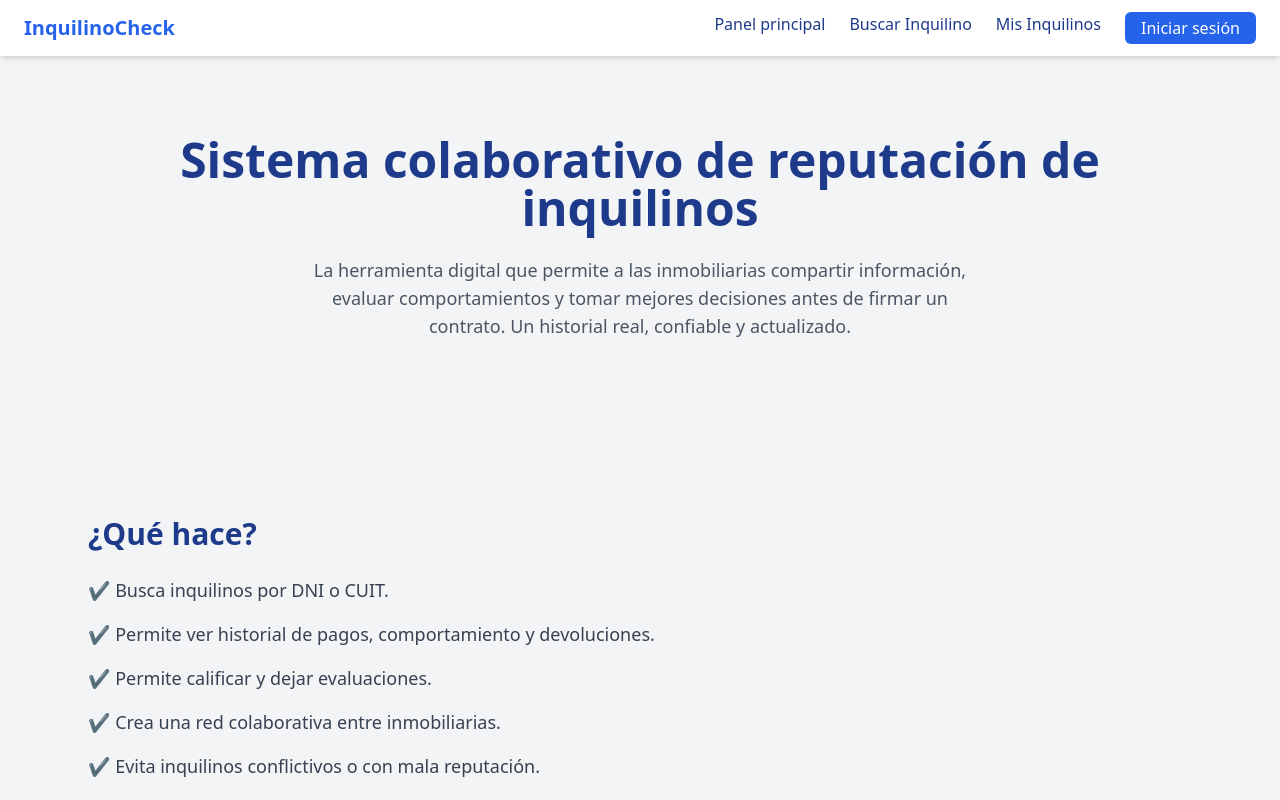
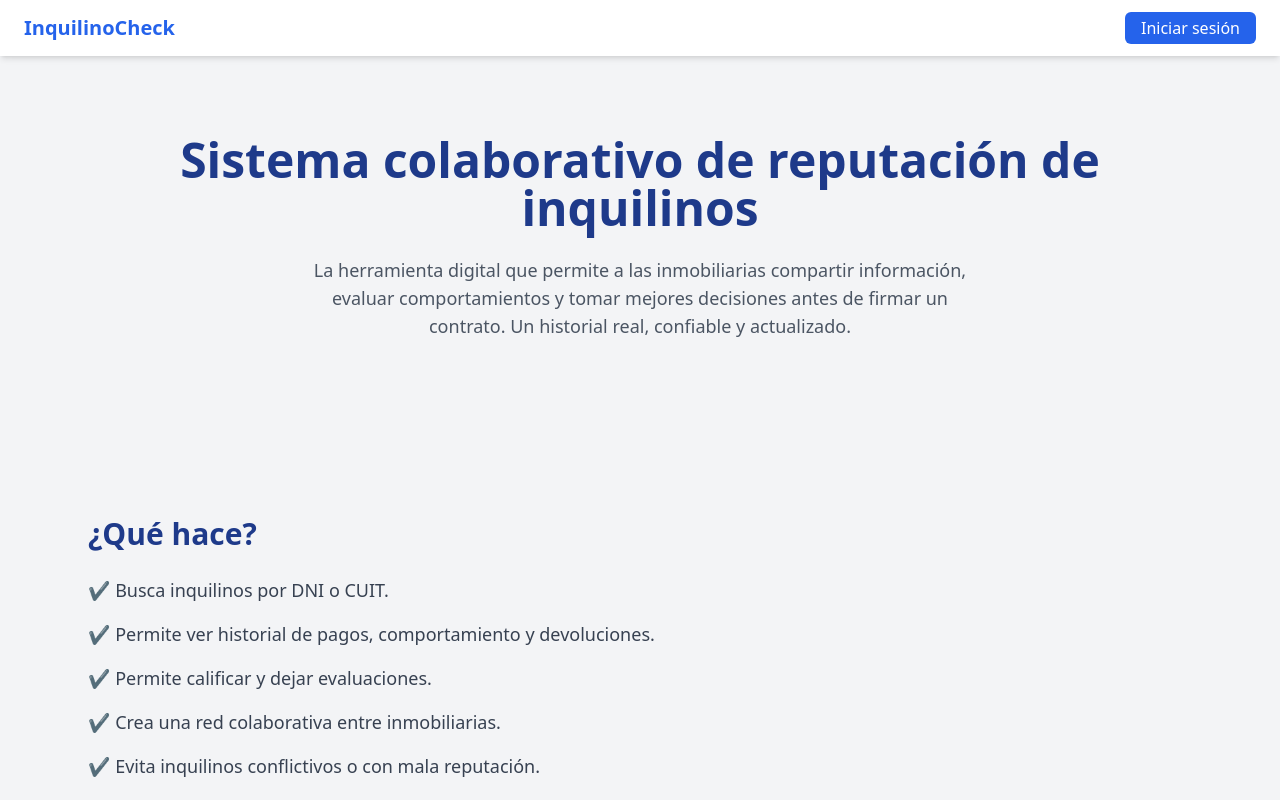
Before and after one commit to juanisantoro/inquilino_check_frontend, a Next.js app: page / in a window 1280 px wide. Shown: the top 800 px of the page. Built offline with nearby package versions, Linux system fonts and the light colour scheme.

Commit message:
trabajandoo en navbar

```diff
--- a/src/components/navbar.jsx
+++ b/src/components/navbar.jsx
@@ -8,14 +8,16 @@ export default function Navbar() {
     const [hasSession, setHasSession] = useState(false);
     const [isOpen, setIsOpen] = useState(false);
 
-    // Solo se ejecuta en el cliente
     useEffect(() => {
+        if (typeof window !== "undefined") {
             const token = localStorage.getItem("token");
             const r = localStorage.getItem("role");
 
             setHasSession(!!token);
             setRole(r);
+        }
     }, []);
+
     return (
         <nav className="bg-white shadow-md px-6 py-3 flex items-center justify-between sticky top-0 z-50">
             <Link href="/" className="text-xl font-bold text-blue-600">
@@ -31,6 +33,10 @@ export default function Navbar() {
             </button>
 
             <div className={`md:flex gap-6 ${isOpen ? "block" : "hidden"}`}>
+
+                {/* 🔹 SOLO mostrar menú si hay sesión */}
+                {hasSession && (
+                    <>
                         <Link href="/dashboard" className="nav-link">
                             Panel principal
                         </Link>
@@ -43,11 +49,16 @@ export default function Navbar() {
                             Mis Inquilinos
                         </Link>
 
-                {/* Solo admin */}
+                        {/* 🔹 Solo admin */}
                         {role === "admin" && (
-                    <Link href="/admin/inmobiliarias" className="nav-link text-blue-700 font-semibold">
+                            <Link
+                                href="/admin/inmobiliarias"
+                                className="nav-link text-blue-700 font-semibold"
+                            >
                                 Administrar inmobiliarias
                             </Link>
+                        )}
+                    </>
                 )}
 
                 {/* Botón dinámico */}
```
Lines whose indentation alone changed are shown as unchanged.
